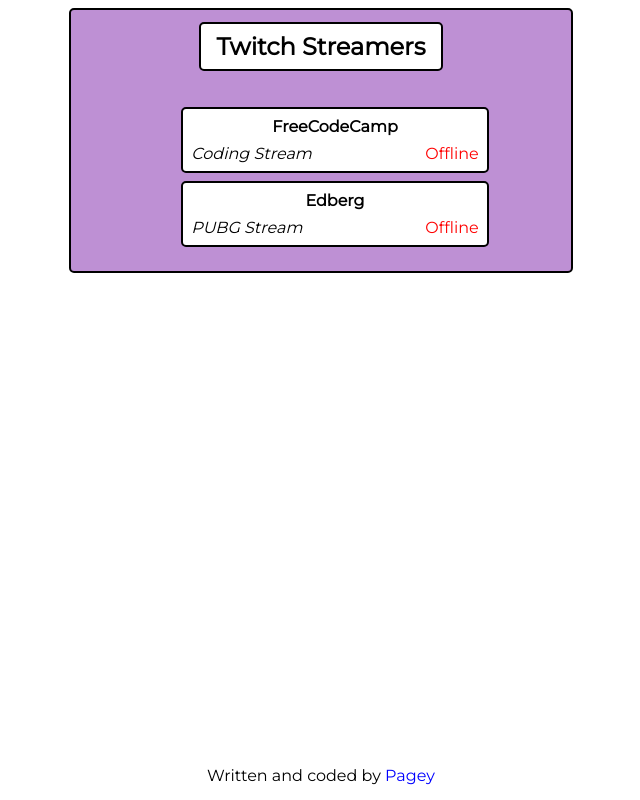
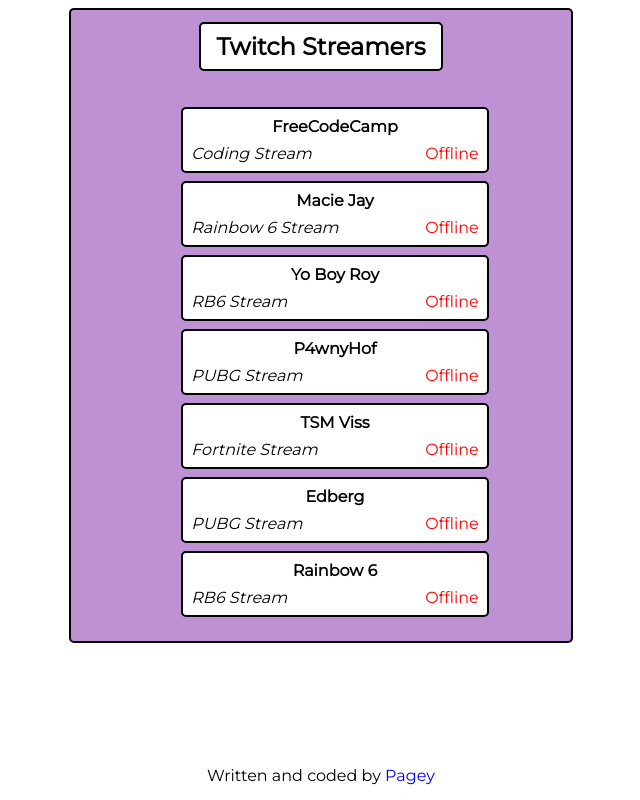
Before and after one commit to D-Pagey/TwitchTV, a React (Create React App) app: page / in a window 1280 px wide. Shown: the whole page, without its empty margins (319-959 px from the left). Built offline with nearby package versions, Linux system fonts and the light colour scheme.

Commit message:
Mapping over props object to display all streams.

```diff
--- a/src/components/Stream/Stream.js
+++ b/src/components/Stream/Stream.js
@@ -3,33 +3,22 @@
 import './Stream.css';
 
 function Stream({data}) {
-
-  console.log(data);
-
   return (
-
     <li className='stream-container'>
-    <h3 className='stream-title'>{data.name}</h3>
-       <p className='stream-description'>{data.description}</p>
-        <p className='stream-status'>{data.status}</p>
-     </li>
-
-    // <li className='stream-container'>
-    //     <h3 className='stream-title'>{data.streams.freecodecamp.name}</h3>
-    //   <p className='stream-description'>{data.streams.freecodecamp.description}</p>
-    //    <p className='stream-status'>{data.streams.freecodecamp.status}</p>
-    // </li>
+      <h3 className='stream-title'>{data.name}</h3>
+      <p className='stream-description'>{data.description}</p>
+      <p className='stream-status'>{data.status}</p>
+    </li>
   )
 }
 
 function StreamList({streams}) {
-
-  console.log(streams.freecodecamp);
+  const streamsArray = Object.keys(streams).map((i) => streams[i]);
+  const streamList = streamsArray.map((stream) => <Stream data={stream} />);
 
   return (
     <ul>
-      <Stream data={streams.freecodecamp}/>
-      <Stream data={streams.edberg}/>
+      {streamList}
     </ul>
   )
 }
```
